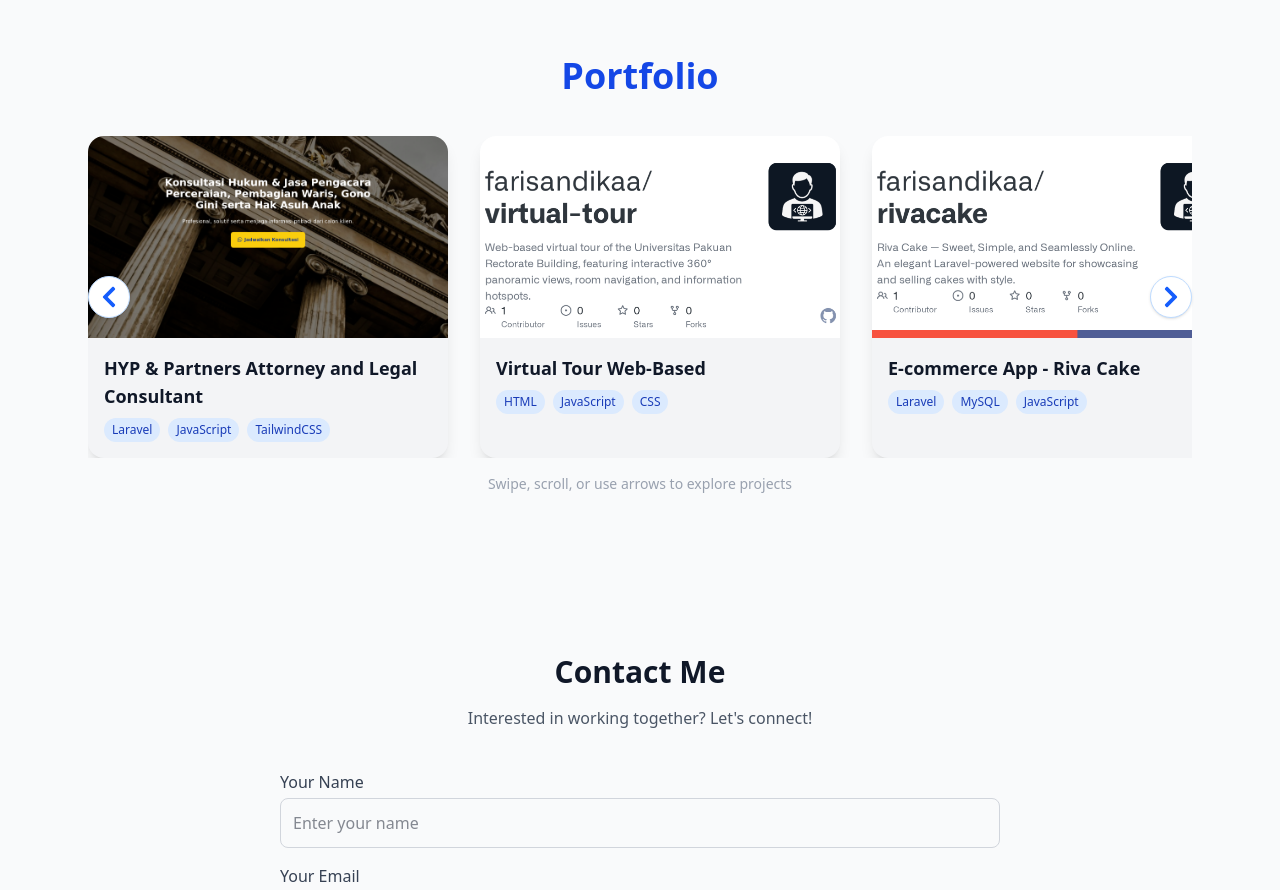
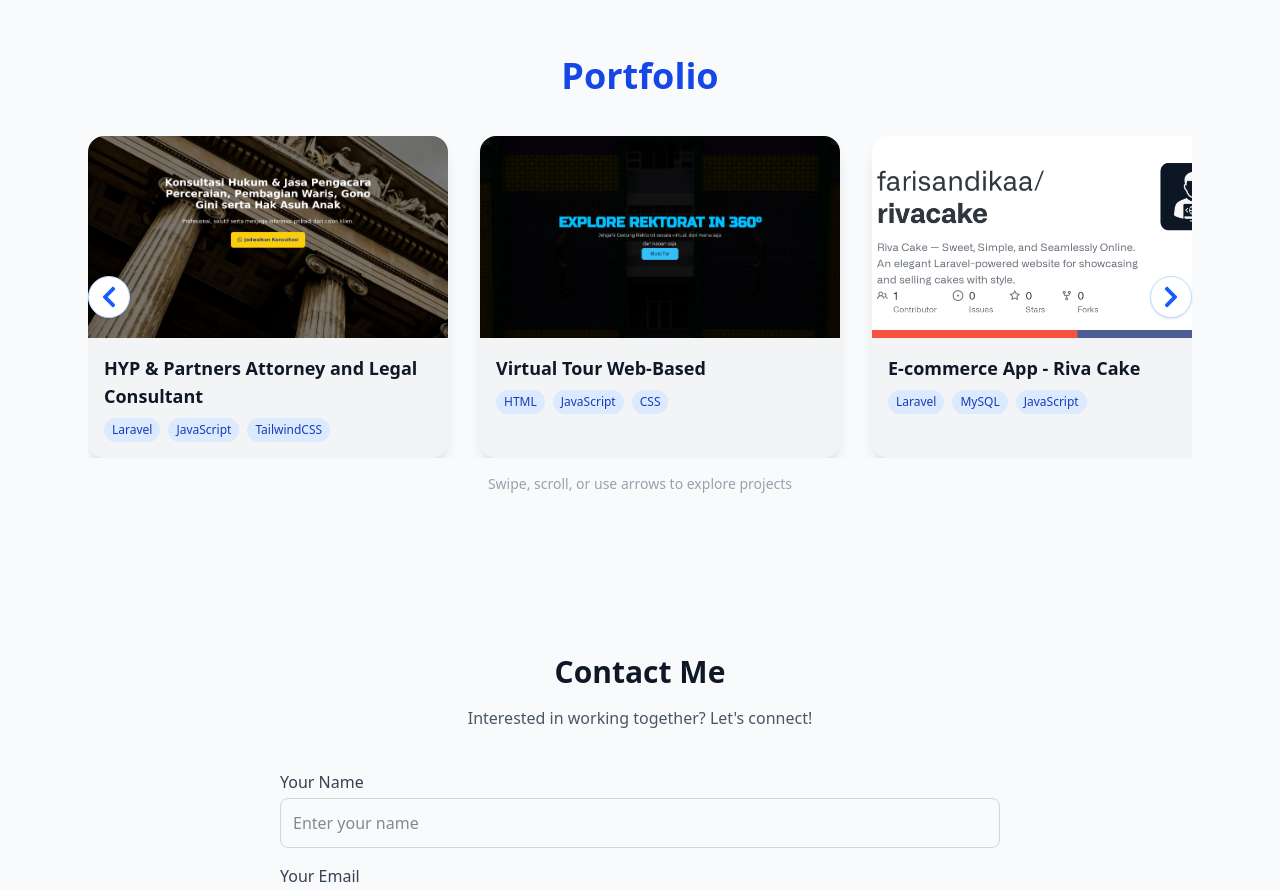
Before and after one commit to farisandikaa/portfolio, a Next.js app: page / in a window 1280 px wide. Shown: the part 1860-2750 px from the top of the page. Built offline with nearby package versions, Linux system fonts and the light colour scheme.

Commit message:
Update /portfolio

```diff
--- a/src/components/Portfolio.tsx
+++ b/src/components/Portfolio.tsx
@@ -13,7 +13,7 @@ const projects = [
   {
     title: "Virtual Tour Web-Based",
     github: "https://faris-virtualtour.vercel.app/",
-    image: "/images/virtualtour.png",
+    image: "/images/thumbnailvr.png",
     tech: ["HTML", "JavaScript", "CSS"],
   },
   {
--- a/src/components/PortfolioCarousel.tsx
+++ b/src/components/PortfolioCarousel.tsx
@@ -13,7 +13,7 @@ const projects = [
   {
     title: "Virtual Tour Web-Based",
     github: "https://faris-virtualtour.vercel.app/",
-    image: "/images/virtualtour.png",
+    image: "/images/thumbnailvr.png",
     tech: ["HTML", "JavaScript", "CSS"],
   },
   {
```
Also changed, not shown: public/images/thumbnailvr.png (added).
